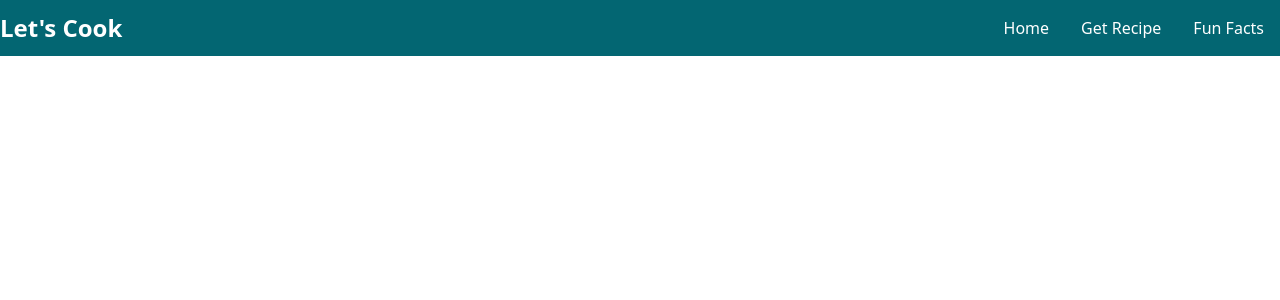
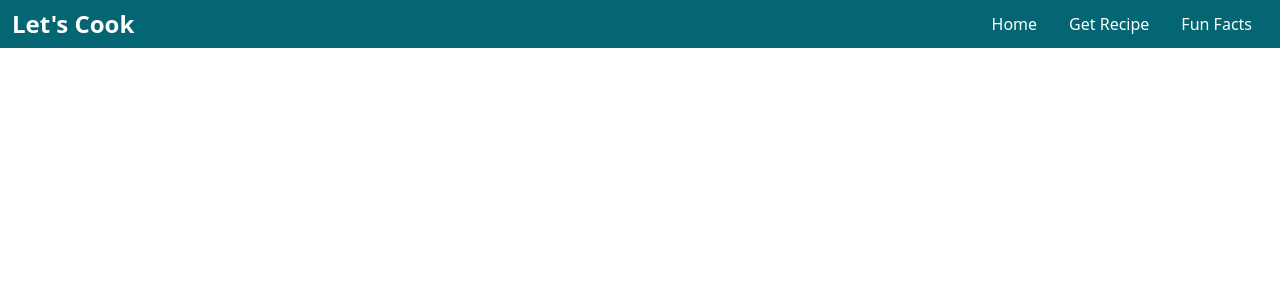
Before and after one commit to myoaung99/React-Lets-Cook, a React (Create React App) app: page / in a window 1280 px wide. Shown: the top 300 px of the page. Built offline with nearby package versions, Linux system fonts and the light colour scheme.

Commit message:
added navbar

```diff
--- a/src/components/Layout/Header.js
+++ b/src/components/Layout/Header.js
@@ -1,11 +1,37 @@
-import React from "react";
+import React, { useState } from "react";
+
+const MobileMenu = () => {
+  return (
+    <div className="fixed mx-auto w-full top-12 bg-teal-700 text-black md:hidden">
+      <ul className="menu-list flex flex-col text-center items-stretch text-white mb-2">
+        <li className="menu-list-item p-2 mx-2 shadow-lg hover:bg-teal-800 cursor-pointer border-collapse my-1">
+          <a href="">Home</a>
+        </li>
+        <li className="menu-list-item p-2 mx-2 shadow-lg hover:bg-teal-800 cursor-pointer border-collapse my-1">
+          <a href="">Get Recipe</a>
+        </li>
+        <li className="menu-list-item p-2 mx-2 shadow-lg hover:bg-teal-800 cursor-pointer border-collapse my-1">
+          <a href="">Fun Facts</a>
+        </li>
+      </ul>
+    </div>
+  );
+};
 
 const Header = () => {
+  const [showMobileMenu, setShowMobileMenu] = useState(false);
+
+  // show hide mobile menu
+  const toggleMobileMenu = () => {
+    setShowMobileMenu((prev) => !prev);
+  };
+
   return (
     <div className="fixed w-full bg-teal-700 text-white">
-      <div className="container mx-auto flex items-center justify-between py-3">
-        <div className="brand-logo font-bold text-2xl">Let's Cook</div>
-        <ul className="menu-list flex">
+      <div className="container h-12 mx-auto flex items-center justify-between ">
+        <div className="brand-logo font-bold text-2xl px-3">Let's Cook</div>
+
+        <ul className="hidden menu-list sm:flex px-3">
           <li className="menu-list-item px-4">
             <a href="">Home</a>
           </li>
@@ -16,6 +42,12 @@ const Header = () => {
             <a href="">Fun Facts</a>
           </li>
         </ul>
+
+        {/* toggle button */}
+        <button onClick={toggleMobileMenu} className="sm:hidden px-3">
+          {showMobileMenu ? "Close" : "Menu"}
+        </button>
+        {showMobileMenu ? MobileMenu() : ""}
       </div>
     </div>
   );
```
